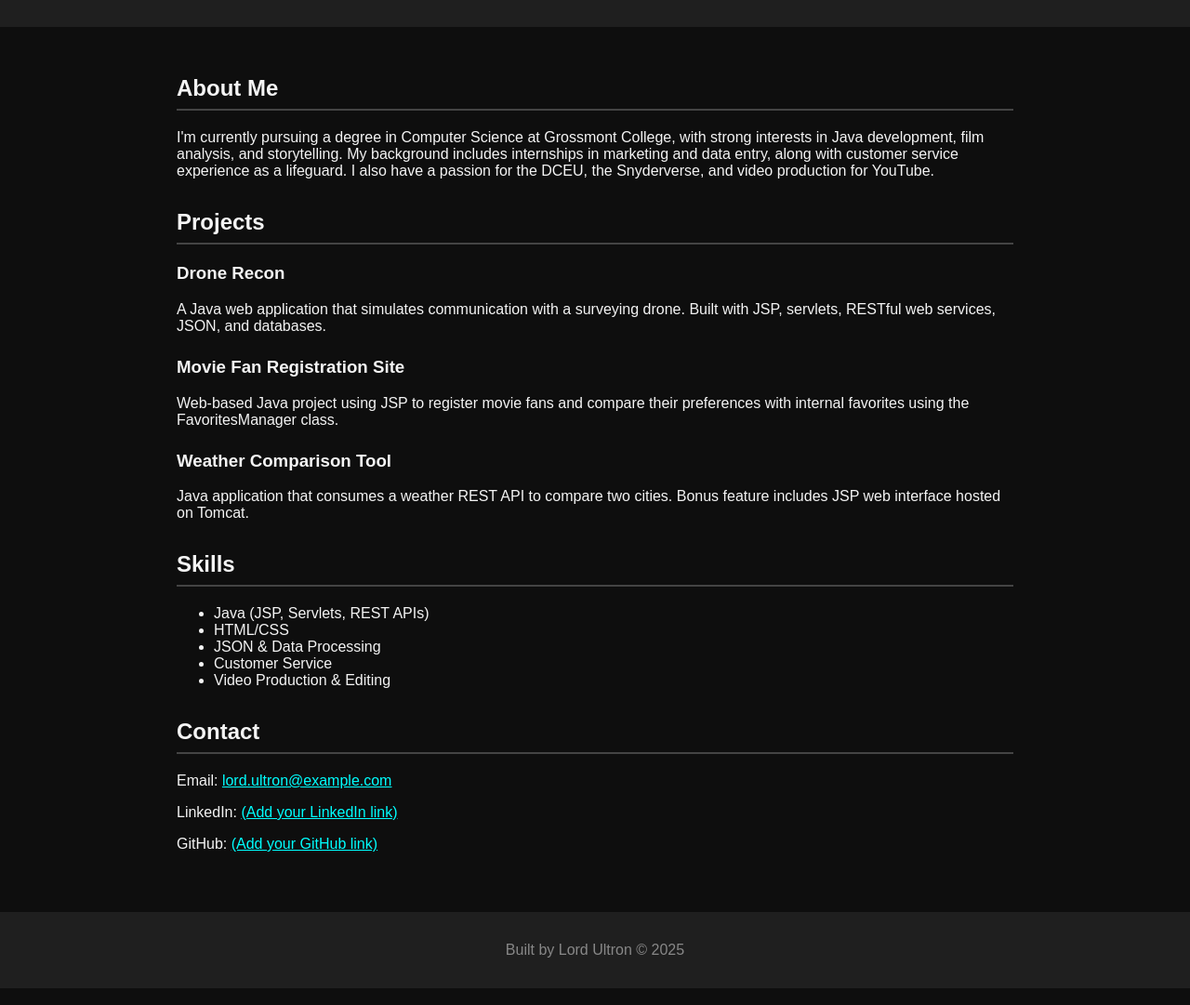
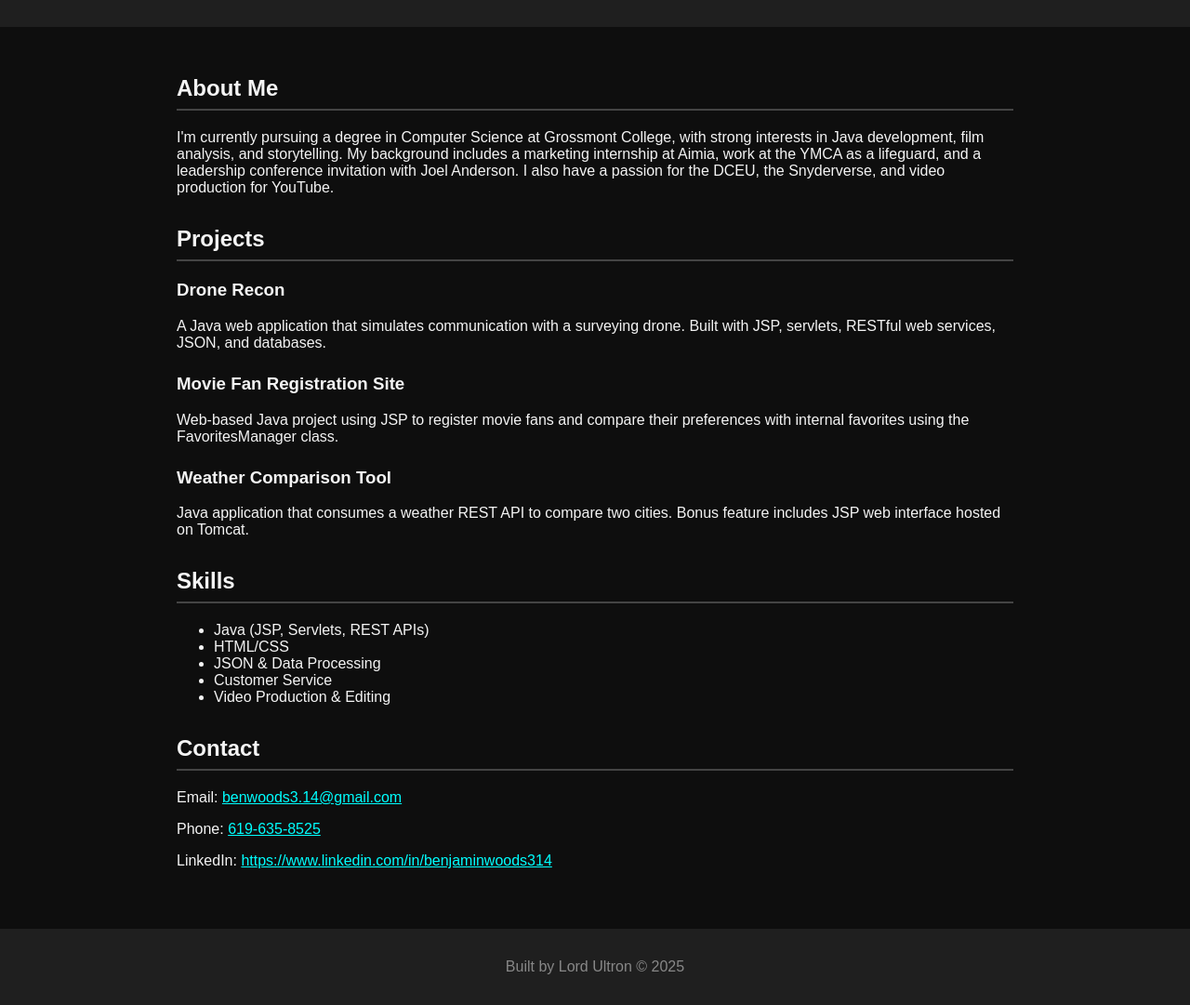
Before and after one commit to BenTen314/Portfolio, a plain HTML site: page index.html in a window 1280 px wide. Shown: the part 140-1221 px from the top of the page at 93% size. Drawn offline with Linux system fonts and the light colour scheme.

Commit message:
Update index.html

```diff
--- a/index.html
+++ b/index.html
@@ -62,7 +62,7 @@
   <div class="container">
     <section class="section">
       <h2>About Me</h2>
-      <p>I'm currently pursuing a degree in Computer Science at Grossmont College, with strong interests in Java development, film analysis, and storytelling. My background includes internships in marketing and data entry, along with customer service experience as a lifeguard. I also have a passion for the DCEU, the Snyderverse, and video production for YouTube.</p>
+      <p>I'm currently pursuing a degree in Computer Science at Grossmont College, with strong interests in Java development, film analysis, and storytelling. My background includes a marketing internship at Aimia, work at the YMCA as a lifeguard, and a leadership conference invitation with Joel Anderson. I also have a passion for the DCEU, the Snyderverse, and video production for YouTube.</p>
     </section>
 
     <section class="section">
@@ -94,9 +94,9 @@
 
     <section class="section">
       <h2>Contact</h2>
-      <p>Email: <a href="mailto:lord.ultron@example.com">lord.ultron@example.com</a></p>
-      <p>LinkedIn: <a href="#">(Add your LinkedIn link)</a></p>
-      <p>GitHub: <a href="#">(Add your GitHub link)</a></p>
+      <p>Email: <a href="mailto:benwoods3.14@gmail.com">benwoods3.14@gmail.com</a></p>
+      <p>Phone: <a href="tel:6196358525">619-635-8525</a></p>
+      <p>LinkedIn: <a href="https://www.linkedin.com/in/benjaminwoods314" target="_blank">https://www.linkedin.com/in/benjaminwoods314</a></p>
     </section>
   </div>
 
```
